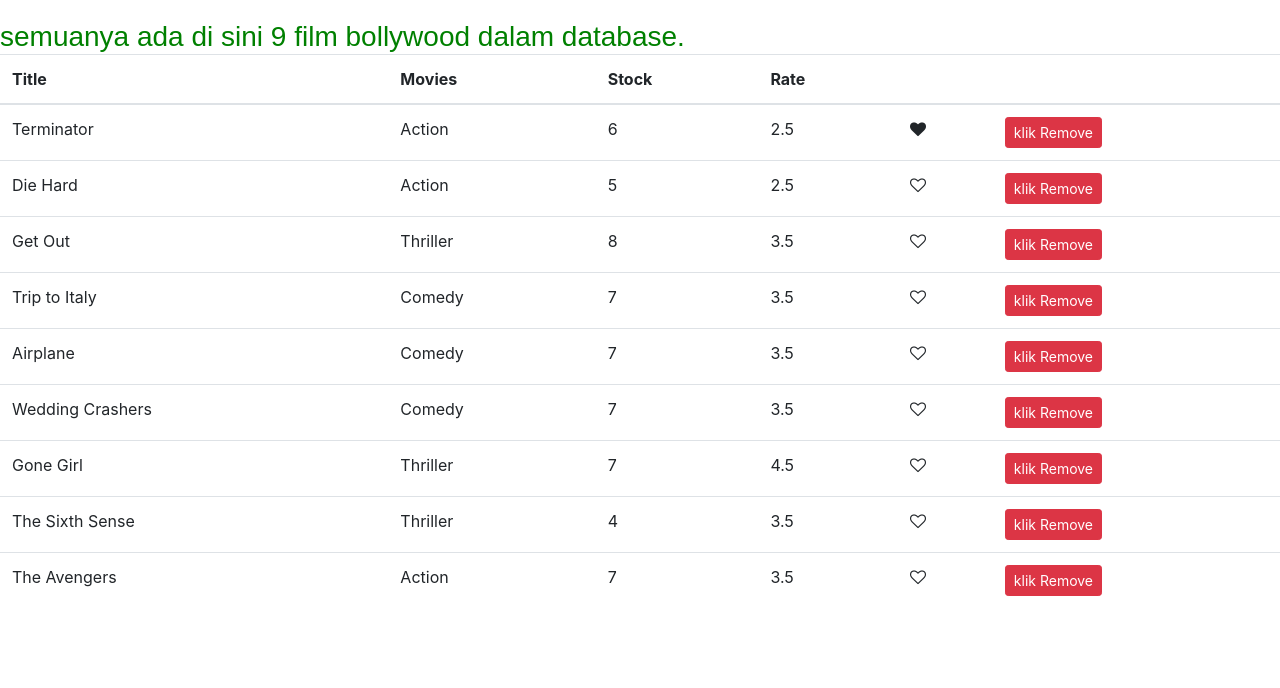
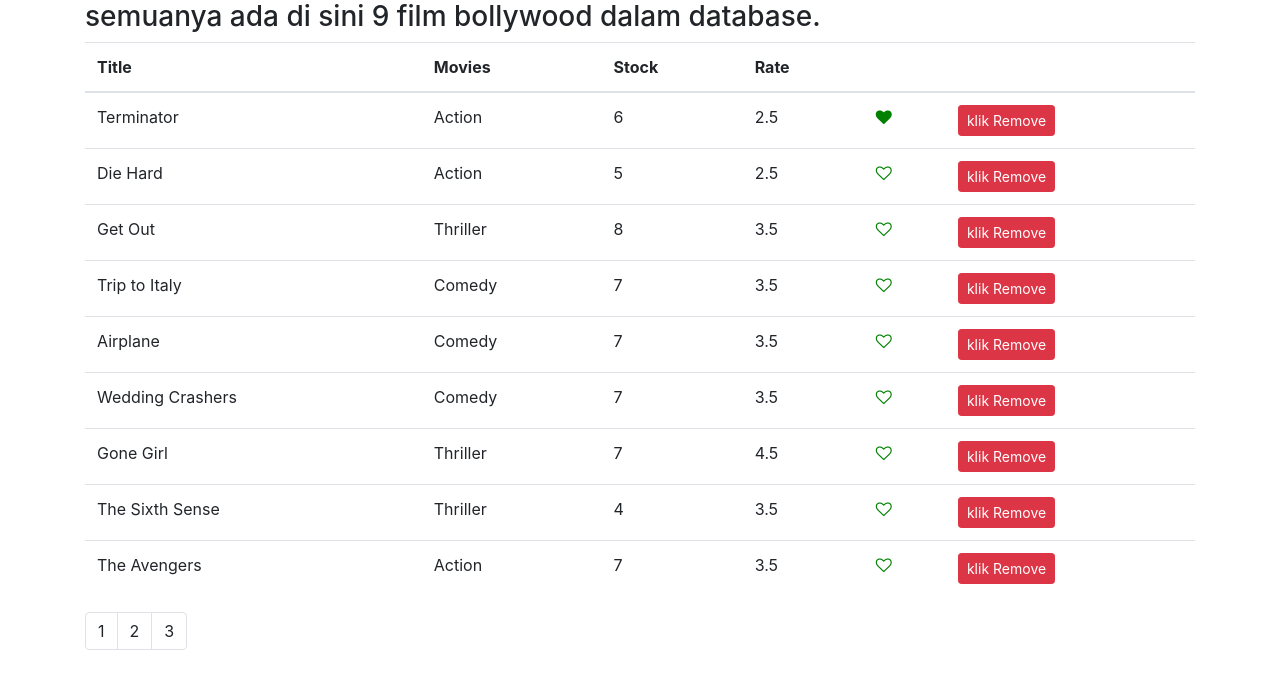
Before and after one commit to halalan/codewithmosh-vidly, a React (Create React App) app: page / in a window 1280 px wide. Shown: the top 688 px of the page. Built offline with nearby package versions, Linux system fonts and the light colour scheme.

Commit message:
Pagination- Displaying Pages

```diff
--- a/package.json
+++ b/package.json
@@ -5,6 +5,7 @@
   "dependencies": {
     "bootstrap": "^4.1.1",
     "font-awesome": "^4.7.0",
+    "lodash": "^4.17.10",
     "react": "^16.8.5",
     "react-dom": "^16.8.5",
     "react-scripts": "2.1.8"
--- a/src/App.js
+++ b/src/App.js
@@ -7,10 +7,10 @@
     return (
       <div>
     <main className="container">
-
+    <Movie/>
     </main>
 
-    <Movie/>
+
     </div>
     );
   }
--- a/src/components/common/like.jsx
+++ b/src/components/common/like.jsx
@@ -7,7 +7,7 @@
         if (!this.props.liked) classes += "-o";
         return (
         <i onClick={this.props.onClick}
-        style={{cursor: 'pointer'}}
+        style={{cursor: 'pointer',color:"green"}}
          className={classes}
          aria-hidden="true"></i>
         );
--- /dev/null
+++ b/src/components/common/pagination.jsx
@@ -0,0 +1,23 @@
+import React from 'react';
+import _ from 'lodash'
+
+const Paginatoin = props => {
+
+    const { itemsCount,  pageSize} = props;
+
+    const pagesCount = Math.ceil (itemsCount / pageSize);
+    // console.log(pagesCount)
+   if (pagesCount === 1) return null
+   const pages = _.range(1, pagesCount + 1)
+    return  <nav>
+        <ul className="pagination">
+        { pages.map(page => (
+       <li key={page} className="page-item">
+        <a className="page-link">{page}</a>
+        </li>
+    ))}
+            </ul>
+        </nav>;
+};
+
+export default Paginatoin;
--- a/src/components/index.css
+++ /dev/null
@@ -1,12 +0,0 @@
-.body {
-    margin: 0;
-    padding: 20px 0 0 0;
-    font-family: sans-serif;
-    color: green;
-}
-.body1 {
-    margin: 0;
-    padding: 20px 0 0 0;
-    font-family: sans-serif;
-    color: red;
-}
--- a/src/components/movies.jsx
+++ b/src/components/movies.jsx
@@ -1,12 +1,13 @@
 import React, { Component } from 'react'
 import  { getMovies } from '../services/fakeMovieService'
-import './index.css';
 import Like from './common/like';
+import Pagination from './common/pagination'
 
 
  class Movies extends Component {
    state = {
-     movies: getMovies()
+     movies: getMovies(),
+     pageSize:4
    };
 
 
@@ -23,13 +24,16 @@
   this.setState({movies});
 
 };
+handlePageChange = page  => {
+  console.log(page);
+};
 
    render() {
 const { length: count } = this.state.movies;
 
 
 if (count === 0 )
- return <h1 className="body1">Tidak ada film dalam database.</h1>;
+ return <h1 className = "body1">Tidak ada film dalam database!!!!!!!!!!</h1>;
      return(
          <React.Fragment>
          <h3 className="body"> semuanya ada di sini {count} film bollywood dalam database.</h3>
@@ -65,11 +69,13 @@
        ))}
   </tbody>
          </table>
+         <Pagination
+         onPageChange={this.handlePageChange}
+         itemsCount={count}
+         pageSize={this.state.pageSize}
+         />
          </React.Fragment>
-
     )
 }
 }
-
-
 export default Movies;
```
Also changed, not shown: 1 other file (tests, documents, lock files or other folders).
